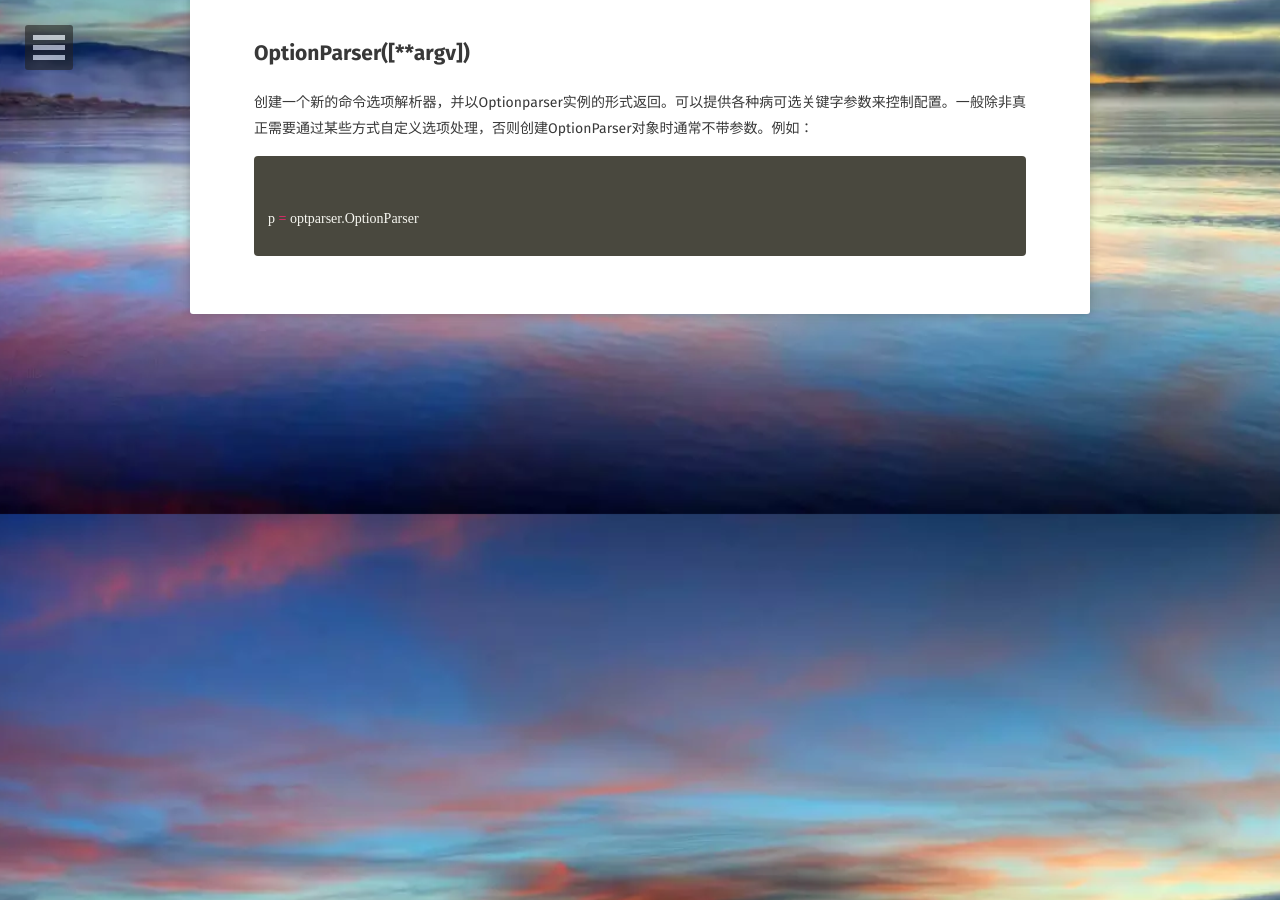
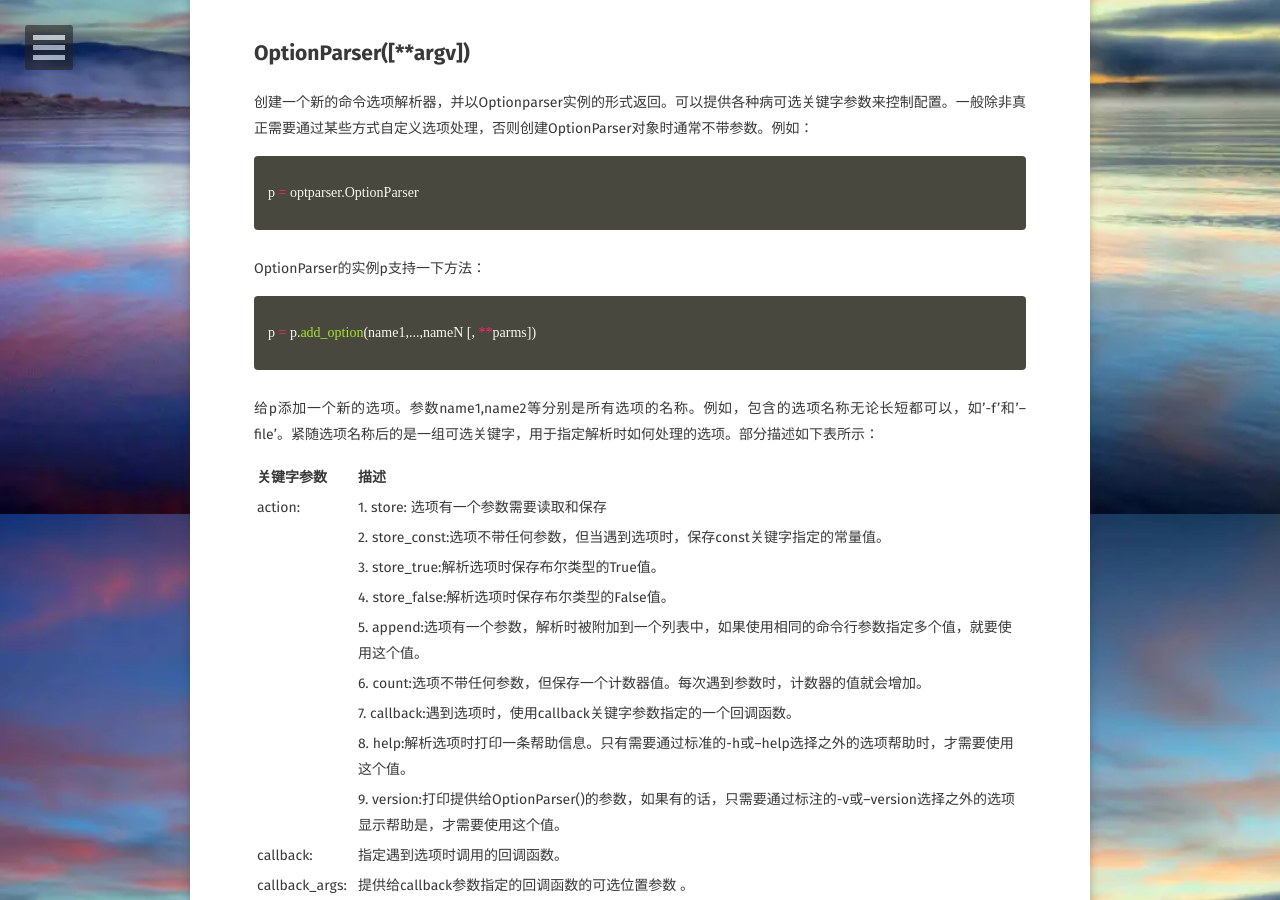
Before and after one commit to xmxxiong/xmxxiong.github.io, a Jekyll site: the page built from _posts/2018-04-19-parser-python-post.md, in a window 1280 px wide and 900 px high, scrolled down 386 px. Built offline with Jekyll 4.4.1, drawn with Linux system fonts in a browser that asks for light colours; some web fonts are replaced; comment, search, counter and statistics services are not loaded; some of the changed text lies outside the part shown.

Commit message:
add python parser2

```diff
--- a/_posts/2018-04-19-parser-python-post.md
+++ b/_posts/2018-04-19-parser-python-post.md
@@ -12,3 +12,34 @@ comments: true
 {% highlight python %}
 p = optparser.OptionParser
 {% endhighlight %}
+
+OptionParser的实例p支持一下方法：
+{% highlight python %}
+p = p.add_option(name1,...,nameN [, **parms])
+{% endhighlight %}
+给p添加一个新的选项。参数name1,name2等分别是所有选项的名称。例如，包含的选项名称无论长短都可以，如'-f'和'--file'。紧随选项名称后的是一组可选关键字，用于指定解析时如何处理的选项。部分描述如下表所示：
+
+|**关键字参数**|**描述**|
+|:---------------|:------------------------------------------------------------------------------------------------------------------------|
+|action:         |  1. store: 选项有一个参数需要读取和保存                                                                                   |
+|                |  2. store_const:选项不带任何参数，但当遇到选项时，保存const关键字指定的常量值。                                              |
+|                |  3. store_true:解析选项时保存布尔类型的True值。                                                                            |
+|                |  4. store_false:解析选项时保存布尔类型的False值。                                                                          |
+|                |  5. append:选项有一个参数，解析时被附加到一个列表中，如果使用相同的命令行参数指定多个值，就要使用这个值。                        |
+|                |  6. count:选项不带任何参数，但保存一个计数器值。每次遇到参数时，计数器的值就会增加。                                           |
+|                |  7. callback:遇到选项时，使用callback关键字参数指定的一个回调函数。                                                          |
+|                |  8. help:解析选项时打印一条帮助信息。只有需要通过标准的-h或--help选择之外的选项帮助时，才需要使用这个值。                        |
+|                |  9. version:打印提供给OptionParser()的参数，如果有的话，只需要通过标注的-v或--version选择之外的选项显示帮助是，才需要使用这个值。|
+|----
+|callback:       |  指定遇到选项时调用的回调函数。                                                                                             |
+|callback_args:  |  提供给callback参数指定的回调函数的可选位置参数 。                                                                           |
+|callback_kargs: |  提供给callback参数指定的回调函数的可选关键字参数。                                                                          |
+|choice:         |  指定所有可能的选项值的字符串列表。当选项只有一组有限值(['small','medium','large'])时使用。                                    |
+|const:          |  通过'store_const'动作保存常量值。                                                                                         |
+|default:        |  如果未提供，设置选项的默认值。默认情况下，默认值是None。                                                                     |
+|dest:           |  设置用于保存解析期间的选项值的属性名称。名称通常来自选项名称本身。                                                            |
+|help:           |  指定特定选项的帮助文本，如果未提供，帮助中列出此项将不带描述，可以使用值optparser.SUPPRESS_HELP隐藏选项特殊关键字'%default'将被帮助字符串中的选项默认值替换。                                                                                             |
+|metavar:        |  指定打印帮助文本时使用的选项参数名称。                                                                                      |
+|nargs:          |  为需要的动作指定选项参数的数量。默认值为1.如果使用的数字大于1，选项参数将被收集到一个元组中，处理参数时将包含这个元组。            |
+|type:           |  指定选项的类型。有效的类型包括'string'(默认值),'int','long','choice','float'和'complex'。                                   |
+|----
```
